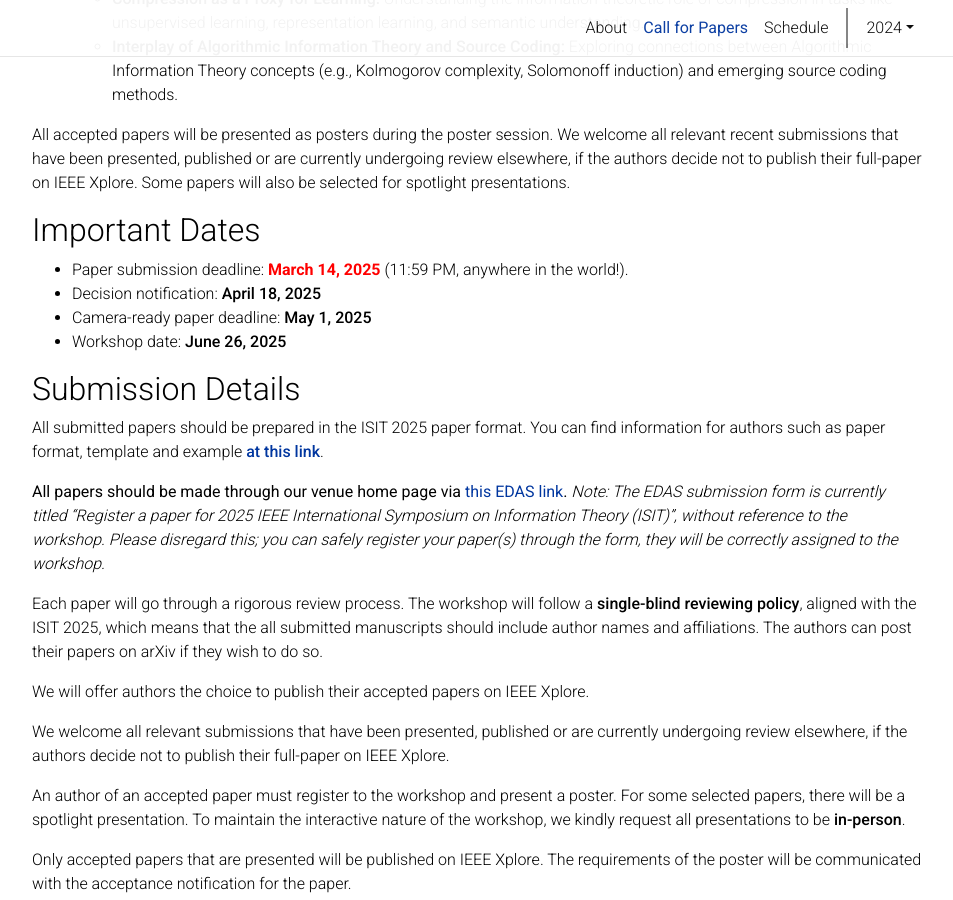
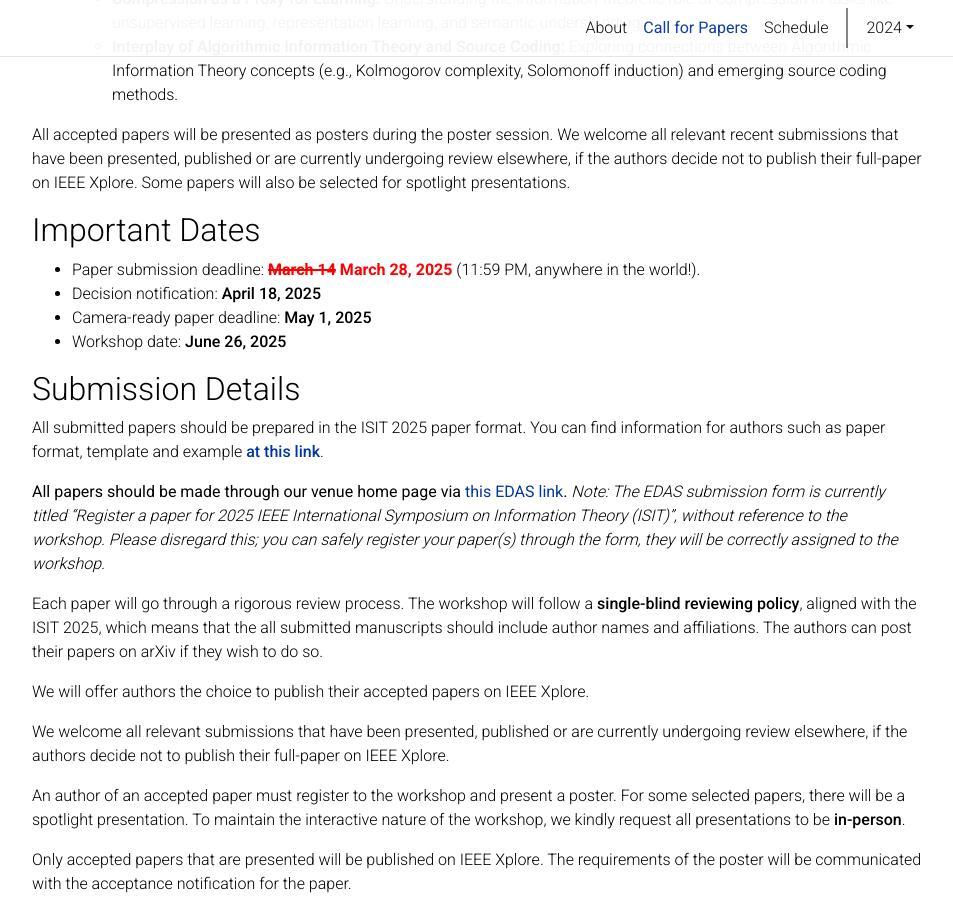
Before and after one commit to learn-to-compress-workshop-isit/learn-to-compress-workshop-isit.github.io, a Jekyll site: the page built from _pages/2025/call.md, in a window 1280 px wide and 900 px high, scrolled down 891 px. Shown: the whole window, without its empty margins (163-1116 px from the left). Built offline with Jekyll 4.4.1, drawn with Linux system fonts in a browser that asks for light colours; comment, search, counter and statistics services are not loaded; a style sheet for code colours, icons or effects is not loaded.

Commit message:
updated submission deadline

```diff
--- a/_layouts/workshop_2025.html
+++ b/_layouts/workshop_2025.html
@@ -86,7 +86,7 @@ We are excited to feature industry experts who will share valuable practical ins
     <br>
 <h2>Important Dates</h2>
 <ul>
-  <li>Paper submission deadline: <span style="color:red;font-weight:bold;">March 14, 2025</span> (11:59 PM, anywhere in the world!).</li>
+  <li>Paper submission deadline: <span style="color:red;font-weight:bold;"><s style="text-decoration-thickness: 2px;">March 14</s> March 28, 2025</span> (11:59 PM, anywhere in the world!).</li>
   <li>Decision notification: <strong>April 18, 2025</strong>
 </li>
   <li>Camera-ready paper deadline: <strong>May 1, 2025</strong>
--- a/_pages/2025/call.md
+++ b/_pages/2025/call.md
@@ -27,7 +27,7 @@ This workshop aims to unite experts from machine learning, computer science, and
 All accepted papers will be presented as posters during the poster session. We welcome all relevant recent submissions that have been presented, published or are currently undergoing review elsewhere, if the authors decide not to publish their full-paper on IEEE Xplore. Some papers will also be selected for spotlight presentations.
 
 ## Important Dates
-- Paper submission deadline: <span style="color:red;font-weight:bold;">March 14, 2025</span> (11:59 PM, anywhere in the world!).
+- Paper submission deadline: <span style="color:red;font-weight:bold;"><s style="text-decoration-thickness: 2px;">March 14</s> March 28, 2025</span> (11:59 PM, anywhere in the world!).
 - Decision notification: __April 18, 2025__
 - Camera-ready paper deadline: __May 1, 2025__
 - Workshop date: __June 26, 2025__
```
